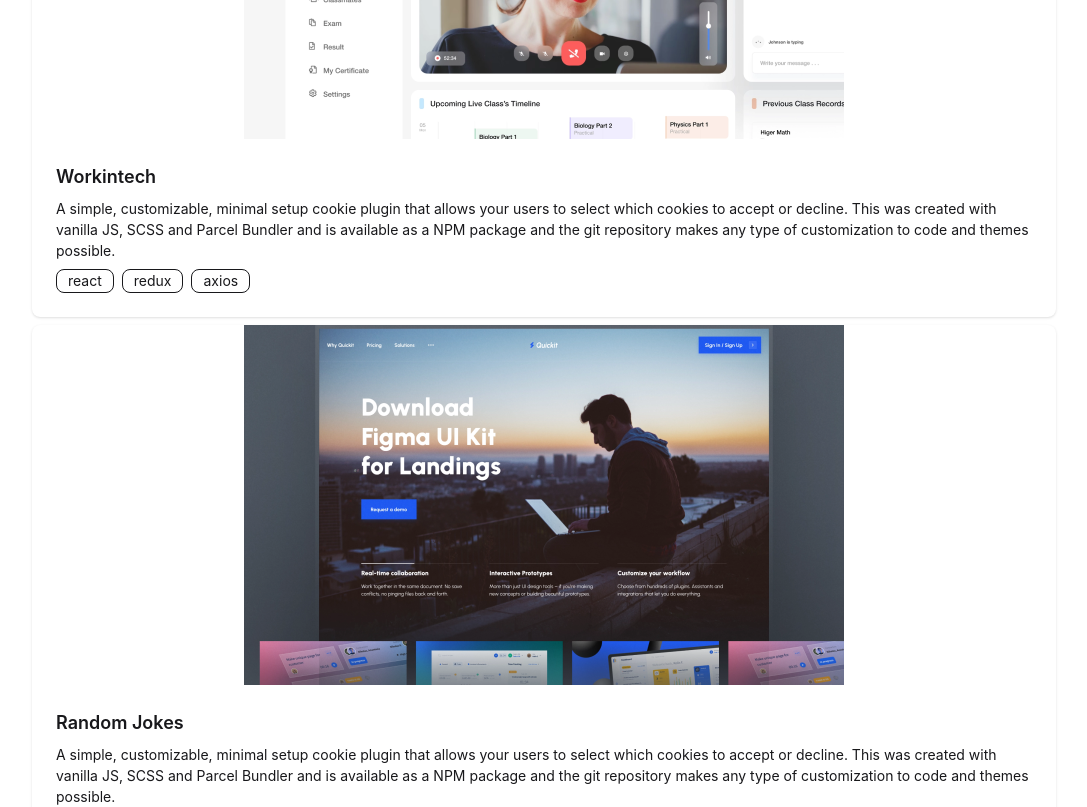
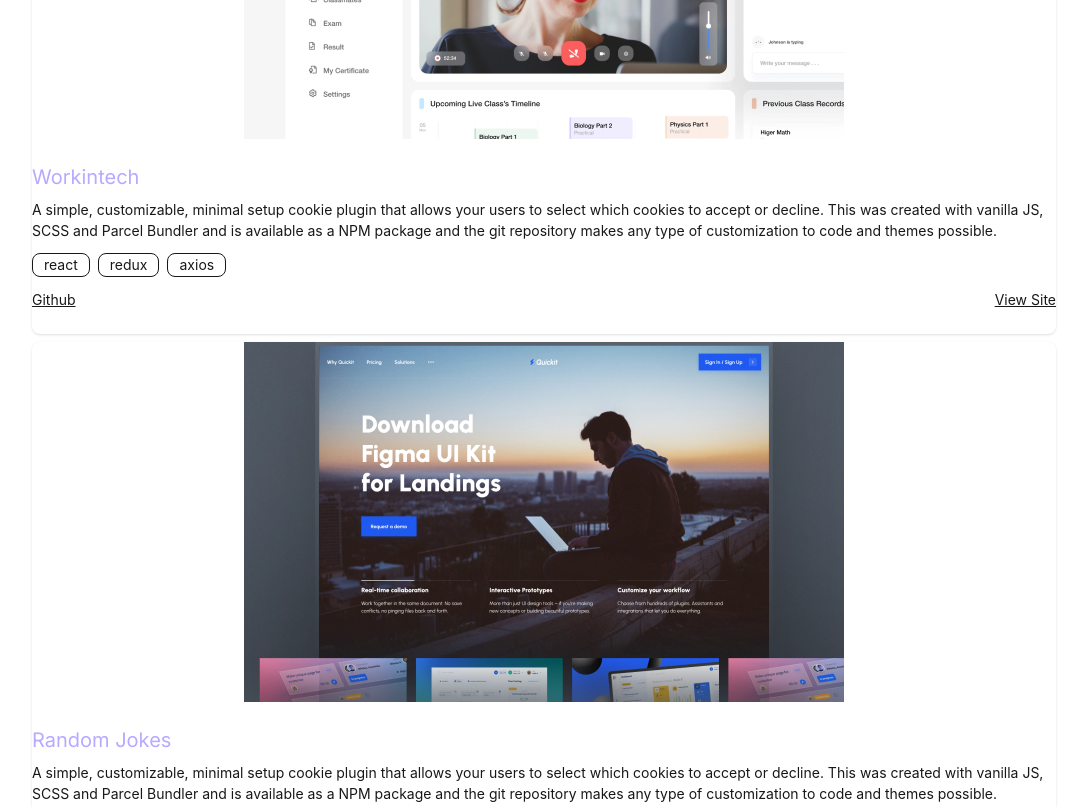
Before and after one commit to FatihPehlevan/WiT-Frontend-Portfolio-Challenge, a React (Vite) app: page / in a window 1280 px wide. Shown: the part 2160-2967 px from the top of the page, without its empty margins (96-1183 px from the left). Built offline with nearby package versions, Linux system fonts and the light colour scheme.

Commit message:
Projects section completed

```diff
--- a/src/components/ProjectCard.jsx
+++ b/src/components/ProjectCard.jsx
@@ -5,16 +5,22 @@ export default function ProjectCard({ project }) {
       <figure>
         <img src={img} />
       </figure>
-      <div className="card-body">
-        <h2 className="card-title">{title}</h2>
+      <div className="card-body px-0">
+        <h2 className="card-title text-dark-subheading font-inter font-normal text-xl">
+          {title}
+        </h2>
         <p>{summary}</p>
-        <div className="card-actions justify-start">
+        <div className="card-actions justify-start pt-1">
           {tags.map((tag, index) => (
             <div key={index} className="badge badge-outline">
               {tag}
             </div>
           ))}
         </div>
+        <div className="flex justify-between underline pt-1">
+          <span>Github</span>
+          <span>View Site</span>
+        </div>
       </div>
     </div>
   );
```
